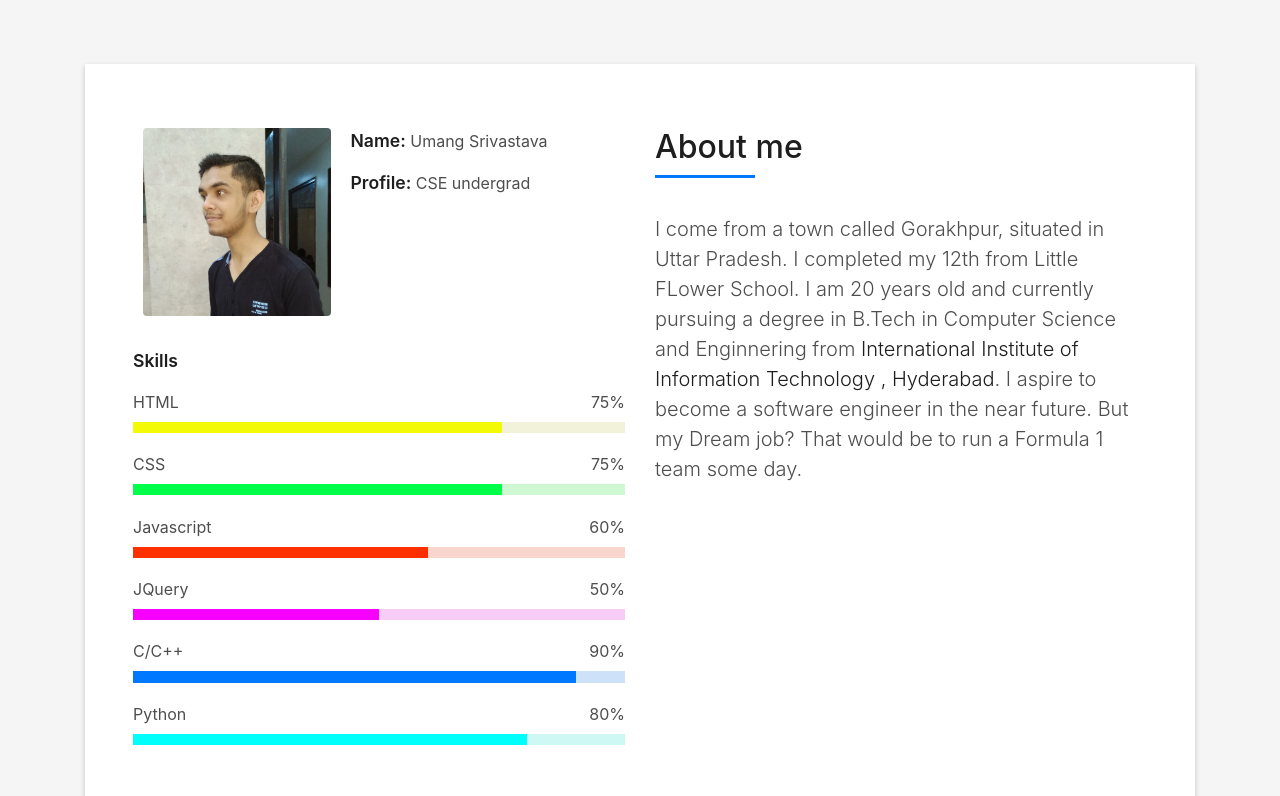
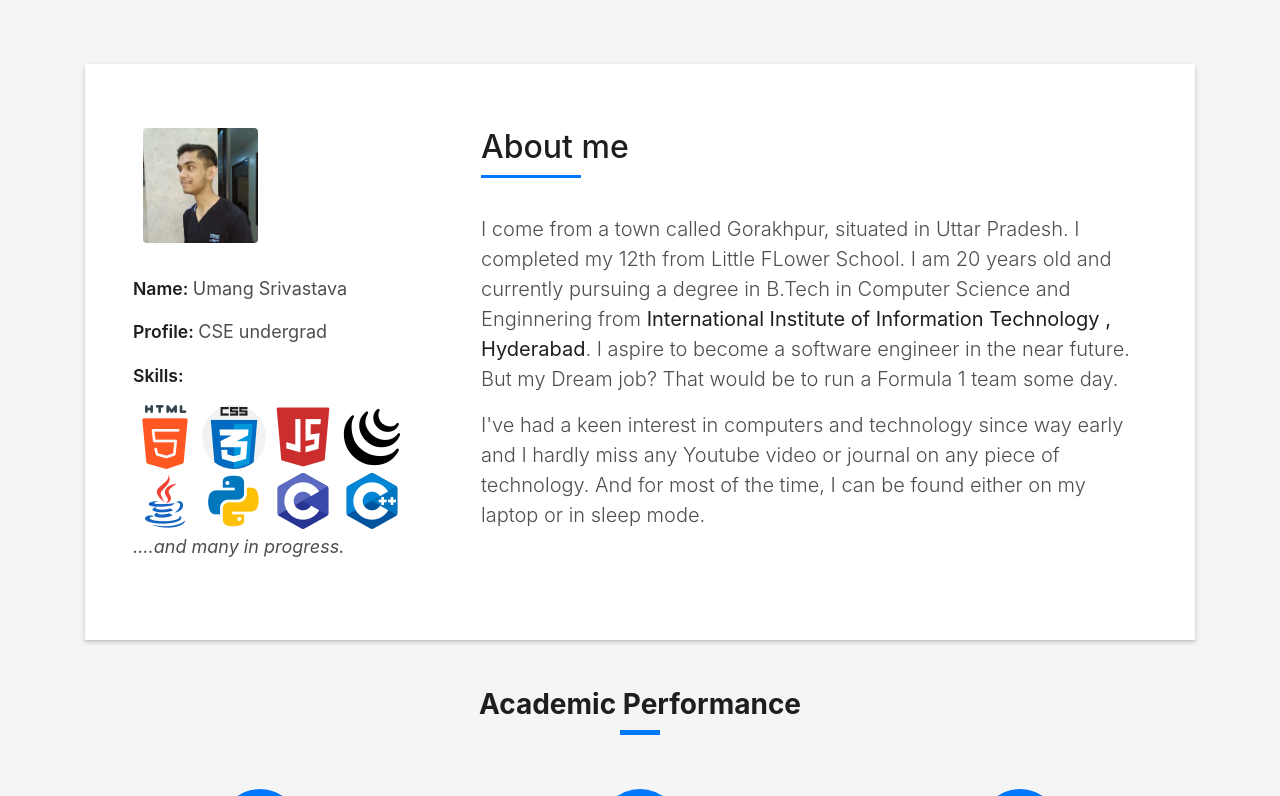
Before and after one commit to umangS77/umangS77.github.io, a plain HTML site: page index.html in a window 1280 px wide. Shown: the part 800-1596 px from the top of the page. Drawn offline with Linux system fonts and the light colour scheme; files whose address does not match are found by name.

Commit message:
Edited index.html

```diff
--- a/index.html
+++ b/index.html
@@ -75,55 +75,31 @@
         <div class="col-sm-12">
           <div class="box-shadow-full">
             <div class="row">
-              <div class="col-md-6">
+              <div class="col-md-4">
                 <div class="row">
-                  <div class="col-sm-6 col-md-5">
+                  <div class="col-sm-9 col-md-5">
                     <div class="about-img">
                       <img src="img/profile.jpg" class="img-fluid rounded b-shadow-a" alt="">
                     </div>
                   </div>
-                  <div class="col-sm-6 col-md-7">
-                    <div class="about-info">
+                </div>
+                  <div class="about-info" style="font-size: 18px">
                       <p><span class="title-s">Name: </span> <span>Umang Srivastava</span></p>
                       <p><span class="title-s">Profile: </span> <span>CSE undergrad</span></p>
-                    </div>
+                      <p><span class="title-s">Skills: </span> </p>
+                      <img class="skillimg" src="img/html.png" alt="">
+                      <img class="skillimg" src="img/css.png" alt="">
+                      <img class="skillimg" src="img/js.png" alt="">
+                      <img class="skillimg" src="img/jquery.png" alt="">
+                      <img class="skillimg" src="img/java.png" alt="">
+                      <img class="skillimg" src="img/python.png" alt="">
+                      <img class="skillimg" src="img/cpro.png" alt="">
+                      <img class="skillimg" src="img/cpp.png" alt="">
+                      <br>
+                      <p><i>....and many in progress.</i></p>
                   </div>
                 </div>
-                <div class="skill-mf">
-                  <p class="title-s">Skills</p>
-                  <span>HTML</span> <span class="pull-right">75%</span>
-                  <div class="progress1">
-                    <div class="progress-bar1" role="progressbar1" style="width: 75%;" aria-valuenow="75" aria-valuemin="0"
-                      aria-valuemax="100"></div>
-                  </div>
-                  <span>CSS</span> <span class="pull-right">75%</span>
-                  <div class="progress2">
-                    <div class="progress-bar2" role="progressbar2" style="width: 75%" aria-valuenow="75" aria-valuemin="0"
-                      aria-valuemax="100"></div>
-                  </div>
-                  <span>Javascript</span> <span class="pull-right">60%</span>
-                  <div class="progress3">
-                    <div class="progress-bar3" role="progressbar3" style="width: 60%" aria-valuenow="60" aria-valuemin="0"
-                      aria-valuemax="100"></div>
-                  </div>
-                  <span>JQuery</span> <span class="pull-right">50%</span>
-                  <div class="progress4">
-                    <div class="progress-bar4" role="progressbar4" style="width: 50%" aria-valuenow="50" aria-valuemin="0"
-                      aria-valuemax="100"></div>
-                  </div>
-                  <span>C/C++</span> <span class="pull-right">90%</span>
-                  <div class="progress5">
-                    <div class="progress-bar5" role="progressbar5" style="width: 90%;" aria-valuenow="90" aria-valuemin="0"
-                      aria-valuemax="100"></div>
-                  </div>
-                  <span>Python</span> <span class="pull-right">80%</span>
-                  <div class="progress6">
-                    <div class="progress-bar6" role="progressbar6" style="width: 80%;" aria-valuenow="80" aria-valuemin="0"
-                      aria-valuemax="100"></div>
-                  </div>
-                </div>
-              </div>
-              <div class="col-md-6">
+              <div class="col-md-8">
                 <div class="about-me pt-4 pt-md-0">
                   <div class="title-box-2">
                     <h5 class="title-left">
@@ -131,7 +107,10 @@
                     </h5>
                   </div>
                   <p class="lead">
-                    I come from a town called Gorakhpur, situated in Uttar Pradesh. I completed my 12th from Little FLower School. I am 20 years old and currently pursuing a degree in B.Tech in Computer Science and Enginnering from <a href="https://www.iiit.ac.in">International Institute of Information Technology , Hyderabad</a>. I aspire to become a software engineer in the near future. But my Dream job? That would be to run a Formula 1 team some day.
+                    I come from a town called Gorakhpur, situated in Uttar Pradesh. I completed my 12th from Little FLower School. I am 20 years old and currently pursuing a degree in B.Tech in Computer Science and Enginnering from <a href="https://www.iiit.ac.in"><strong>International Institute of Information Technology , Hyderabad</strong></a>. I aspire to become a software engineer in the near future. But my Dream job? That would be to run a Formula 1 team some day.
+                  </p>
+                  <p class='lead'>
+                    I've had a keen interest in computers and technology since way early and I hardly miss any Youtube video or journal on any piece of technology. And for most of the time, I can be found either on my laptop or in sleep mode.
                   </p>
                </div>
               </div>
@@ -476,7 +455,7 @@
                     <ul class="list-ico">
                       <li><span class="ion-ios-location"></span>Room No. 257, Bakul Niwas, IIIT Hyderabad, Telangana - 500032</li>
                       <li><span class="ion-ios-telephone"></span> +91 9450598869</li>
-                      <li><span class="ion-email"></span> umang.srivastava.777@gmail.com</li>
+                      <li><span class="ion-email"></span> umang.srivastava@students.iiit.ac.in</li>
                     </ul>
                   </div>
                   <div class="socials">
@@ -488,6 +467,8 @@
                       <li><a href="https://www.linkedin.com/in/umang-srivastava-2a8183197/"><span class="ico-circle"><i class="ion-social-linkedin"></i></span></a></li>
 
                       <li><a href="https://github.com/umangS77"><span class="ico-circle"><i class="ion-social-github"></i></span></a></li>
+
+                      <li><a href="mailto:umang.srivastava@students.iiit.ac.in"><span class="ico-circle"><i class="ion-email"></i></span></a></li>
                     </ul>
                   </div>
                 </div>
@@ -502,7 +483,6 @@
         <div class="row">
           <div class="col-sm-12">
             <div class="copyright-box">
-<!--               <p class="copyright">&copy; Copyright <strong>DevFolio</strong> & <a href="https://bootstrapmade.com/" style="color: white;"> <strong>BootstrapMade </strong></a>. All Rights Reserved</p> -->
               <div class="credits">
                 Template by <a href="https://bootstrapmade.com/">BootstrapMade</a>
               </div>
@@ -528,11 +508,7 @@
   <script src="lib/owlcarousel/owl.carousel.min.js"></script>
   <script src="lib/lightbox/js/lightbox.min.js"></script>
   <script src="lib/typed/typed.min.js"></script>
-  <!-- Contact Form JavaScript File -->
-  <script src="contactform/contactform.js"></script>
-
   <!-- Template Main Javascript File -->
   <script src="js/main.js"></script>
-
 </body>
 </html>
```
